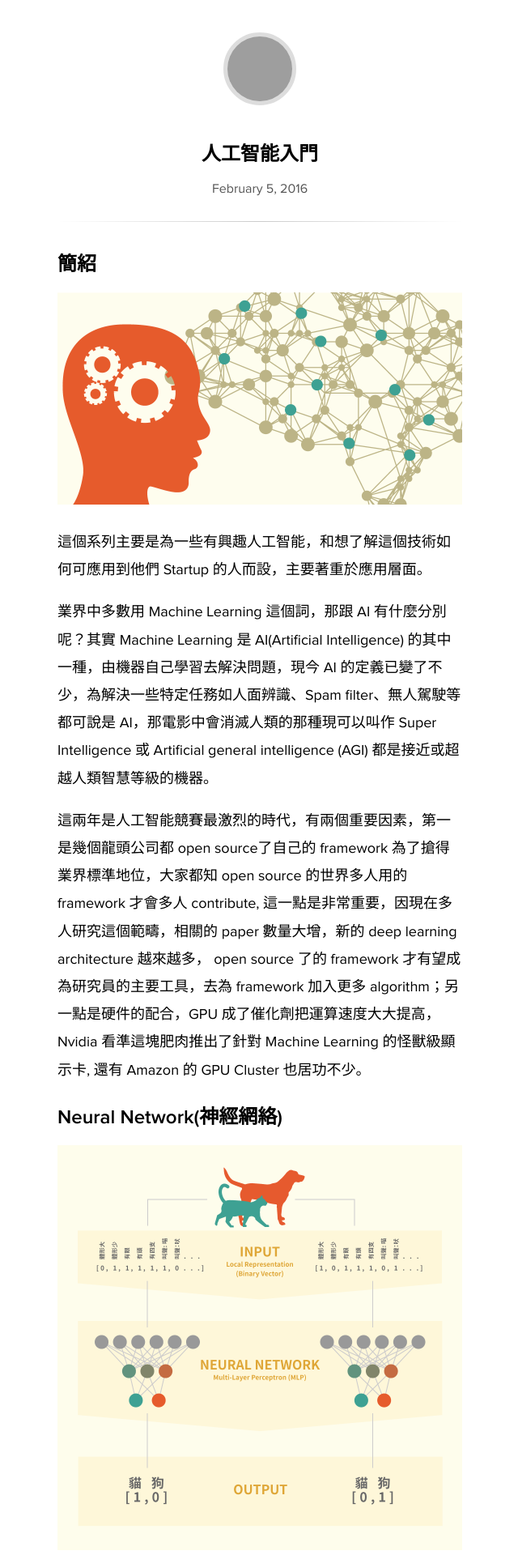
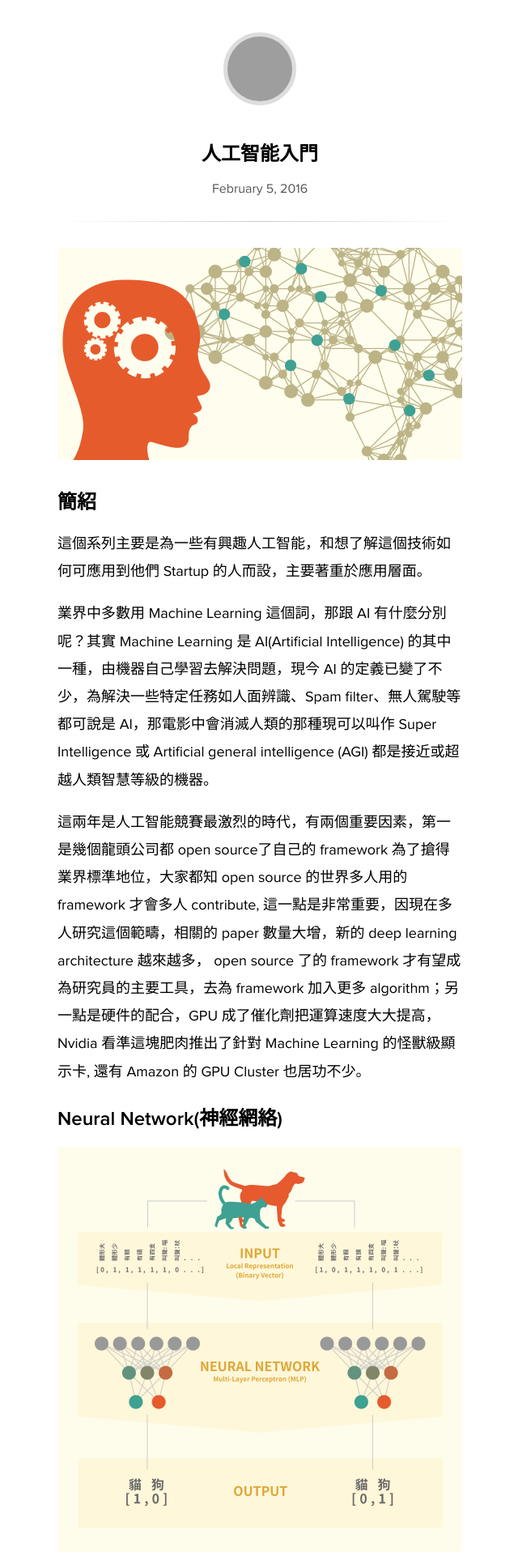
Before and after one commit to indiejoseph/indiejoseph.github.io, a Jekyll site: the page built from _posts/2016-02-05-machine-learning1.md, in a window 1280 px wide. Shown: the top 1920 px of the page at 81% size, without its empty margins (319-959 px from the left). Built offline with Jekyll 4.4.1, drawn with Linux system fonts in a browser that asks for light colours; some web fonts are replaced; grey boxes are pictures that could not be loaded.

Commit message:
Add cover

```diff
--- a/_posts/2016-02-05-machine-learning1.md
+++ b/_posts/2016-02-05-machine-learning1.md
@@ -3,9 +3,9 @@ title: 人工智能入門
 updated: 2016-02-05 14:18
 ---
 
+![人工智能入門](http://indiejoseph.github.io/assets/images/ml1_0.png)
+
 # 簡紹
-
-![人工智能入門](http://indiejoseph.github.io/assets/images/ml1_0.png)
 
 這個系列主要是為一些有興趣人工智能，和想了解這個技術如何可應用到他們 Startup 的人而設，主要著重於應用層面。
 
```
